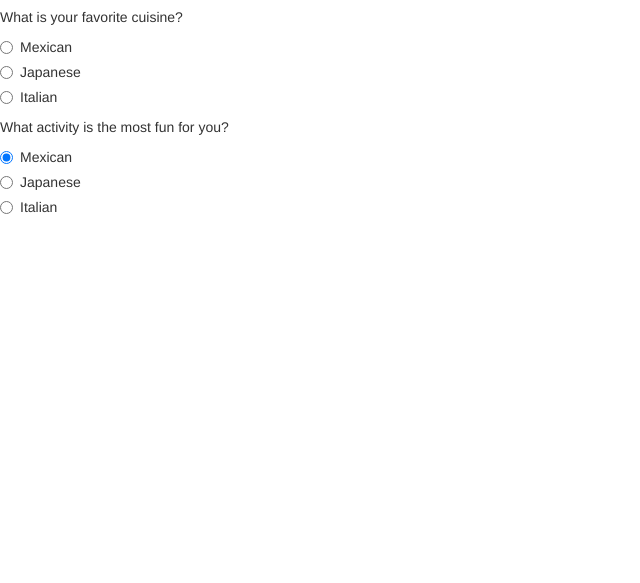
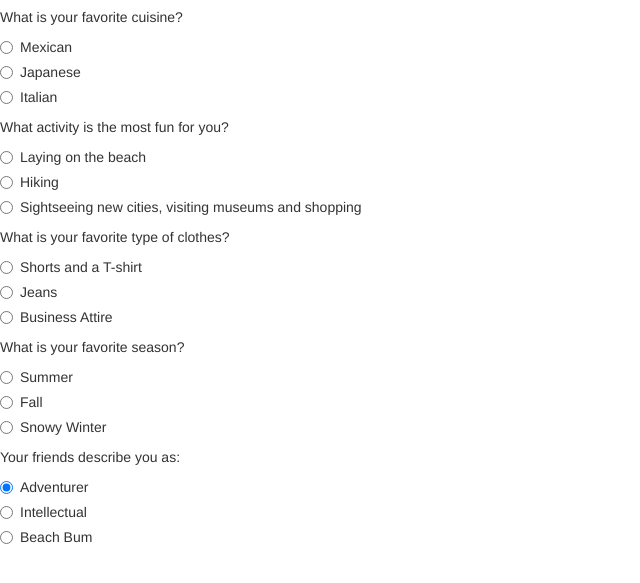
Before and after one commit to Annaspeciale/Vacation-Suggester, a plain HTML site: page index.html in a window 1280 px wide. Shown: the part 63-646 px from the top of the page, without its empty margins (0-640 px from the left). Drawn offline with Linux system fonts and the light colour scheme.

Commit message:
Add vacation questionnaire.

```diff
--- a/index.html
+++ b/index.html
@@ -31,20 +31,77 @@
  <p>What activity is the most fun for you?</p>
  <div class="radio">
 		<label>
-    	<input type="radio" name="operator" value="mexican" checked>
-      Mexican
+    	<input type="radio" name="operator" value="beach" checked>
+      Laying on the beach
     </label>
   </div>
   <div class="radio">
 		<label>
-    	<input type="radio" name="operator" value="japanese">
-      Japanese
+    	<input type="radio" name="operator" value="hiking">
+      Hiking
     </label>
    </div>
 	<div class="radio">
 		<label>
-    	<input type="radio" name="operator" value="italian">
-      Italian
+    	<input type="radio" name="operator" value="sightseeing">
+      Sightseeing new cities, visiting museums and shopping
+    </label>
+   </div>
+   <p>What is your favorite type of clothes?</p>
+		<div class="radio">
+		<label>
+    	<input type="radio" name="operator" value="shortsandtee" checked>
+      Shorts and a T-shirt
+    </label>
+  </div>
+  <div class="radio">
+		<label>
+    	<input type="radio" name="operator" value="jeans">
+      Jeans
+    </label>
+   </div>
+	<div class="radio">
+		<label>
+    	<input type="radio" name="operator" value="businessattire">
+      Business Attire
+    </label>
+   </div>
+   <p>What is your favorite season?</p>
+	<div class="radio">
+		<label>
+    	<input type="radio" name="operator" value="summer" checked>
+      Summer
+    </label>
+  </div>
+  <div class="radio">
+		<label>
+    	<input type="radio" name="operator" value="fall">
+      Fall
+    </label>
+   </div>
+	<div class="radio">
+		<label>
+    	<input type="radio" name="operator" value="winter">
+      Snowy Winter
+    </label>
+   </div>
+   <p>Your friends describe you as:</p>
+	<div class="radio">
+		<label>
+    	<input type="radio" name="operator" value="adventurer" checked>
+      Adventurer
+    </label>
+  </div>
+  <div class="radio">
+		<label>
+    	<input type="radio" name="operator" value="intellectual">
+      Intellectual
+    </label>
+   </div>
+	<div class="radio">
+		<label>
+    	<input type="radio" name="operator" value="beachbum">
+      Beach Bum
     </label>
    </div>
 </body>
```
